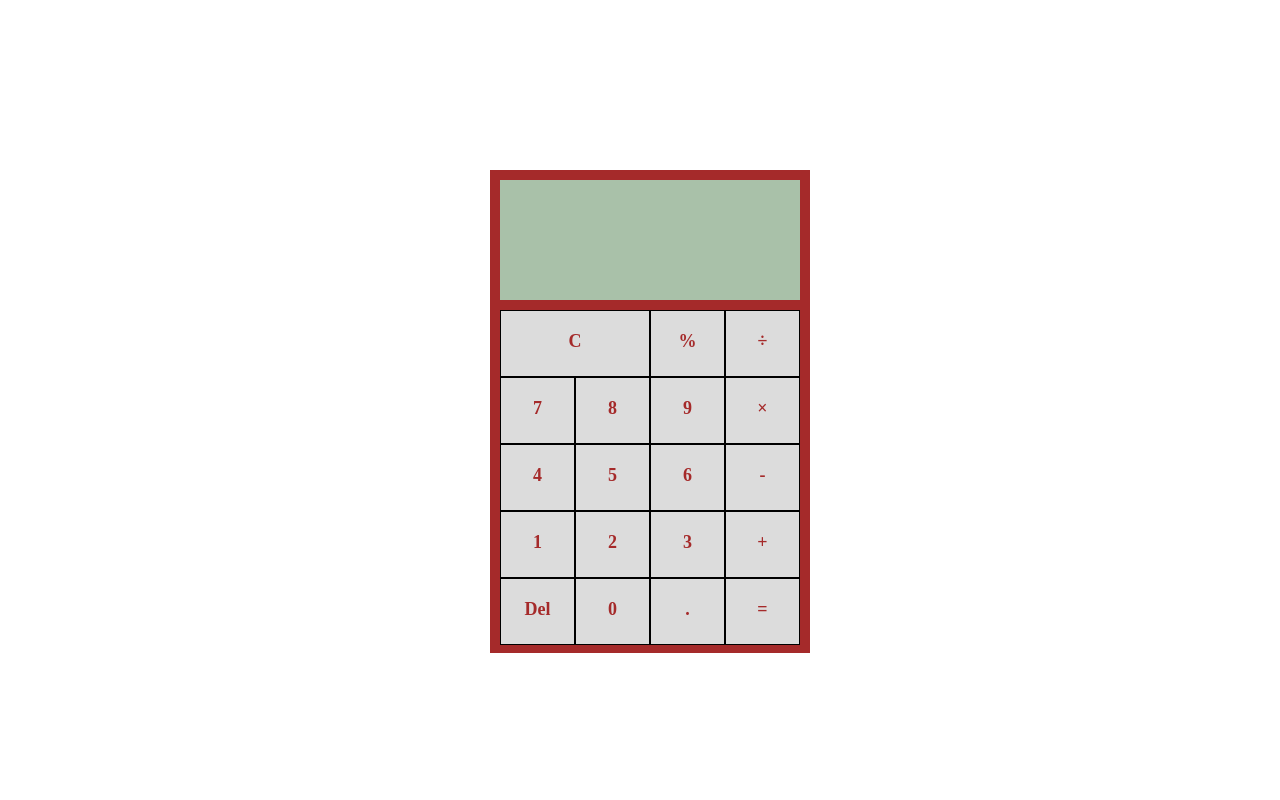
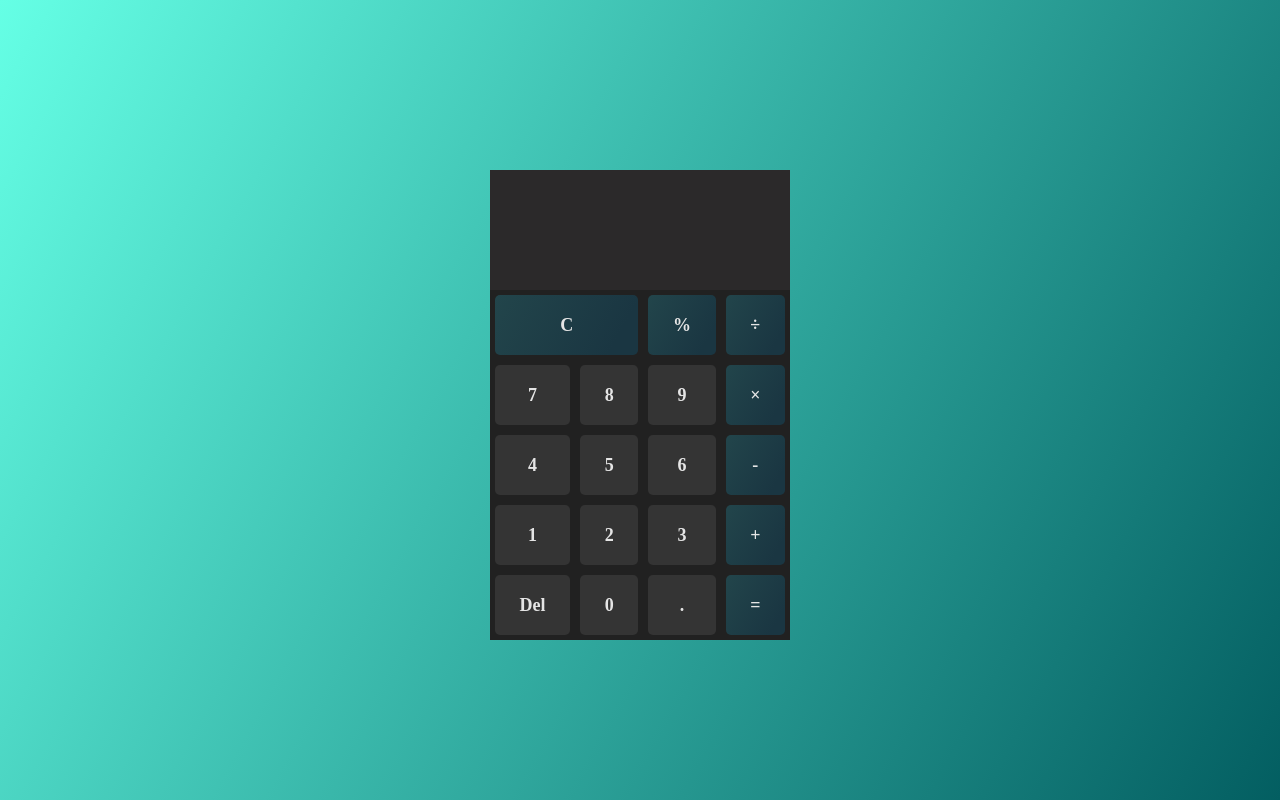
Before and after one commit to binathperera/calculator, a plain HTML site: page index.html in a window 1280 px wide. Both pictures are taken after a click on the element "Del". Drawn offline with Linux system fonts and the light colour scheme.

Commit message:
Add css styling

```diff
--- a/index.html
+++ b/index.html
@@ -14,25 +14,25 @@
                 <div id="line2"></div>
             </div>
             <div class="grid-container">
-                <div class="grid-item" style="min-width: 148px;">C</div>
-                <div class="grid-item" >%</div>
-                <div class="grid-item" >÷</div>
+                <div class="grid-item operator" id="c">C</div>
+                <div class="grid-item operator" >%</div>
+                <div class="grid-item operator" >÷</div>
                 <div class="grid-item" >7</div>
                 <div class="grid-item" >8</div>
                 <div class="grid-item" >9</div>
-                <div class="grid-item" >×</div>
+                <div class="grid-item operator" >×</div>
                 <div class="grid-item" >4</div>
                 <div class="grid-item" >5</div>
                 <div class="grid-item" >6</div>
-                <div class="grid-item" >-</div>
+                <div class="grid-item operator" >-</div>
                 <div class="grid-item" >1</div>
                 <div class="grid-item" >2</div>
                 <div class="grid-item" >3</div>
-                <div class="grid-item" >+</div>
+                <div class="grid-item operator" >+</div>
                 <div class="grid-item" >Del</div>
                 <div class="grid-item" >0</div>
                 <div class="grid-item" >.</div>
-                <div class="grid-item" >=</div>
+                <div class="grid-item operator" >=</div>
             </div>
         </div>
     </body>
--- a/script.js
+++ b/script.js
@@ -9,14 +9,12 @@ var operand2Specified=false;
 function clickEvent(e){
     var line1=document.getElementById('line1');
     var line2=document.getElementById('line2');
-    e.target.style.backgroundColor="white";
-    setTimeout(function(){e.target.style.backgroundColor="gainsboro";},150);
+    e.target.style.backgroundColor="rgb(33, 33, 33)";
+    setTimeout(function(){e.target.style.backgroundColor="rgb(52, 52, 52)";},150);
     var character=e.target.innerText;
     if('1234567890'.includes(character) && line2.innerText.length==10){
         return;
     }
-    if(character=='÷')character='/';
-    if(character=='×')character='*';
     if(character=='Del'){
         line2.innerText=line2.innerText.substring(0,line2.innerText.length-1);
         if(line2.innerText.length==0){
@@ -28,13 +26,13 @@ function clickEvent(e){
         }
         return;
     }
-    if('+-*/%'.includes(character) && !operand1Specified)return;
+    if('+-×÷%'.includes(character) && !operand1Specified)return;
     if(character=='%'){
         if(operand2Specified){
             operand2=line2.innerText;
             var result=doOperation();//////////////////
-            line1.innerText= result+'/100=';
-            operation="/"; //////////////
+            line1.innerText= result+'÷100=';
+            operation="÷"; //////////////
             operand2='100';
             result= doOperation();
             line1.innerText+=result;
@@ -42,8 +40,8 @@ function clickEvent(e){
             operand2Specified=false;
             line2.innerText= result;
         }else{
-            line1.innerText= line2.innerText+'/100=';
-            operation="/";
+            line1.innerText= line2.innerText+'÷100=';
+            operation="÷";
             operand2='100';
             var result=doOperation();//////////////////////
             line1.innerText+=result;
@@ -60,10 +58,12 @@ function clickEvent(e){
     }
     if(character=='=' && !operand2Specified)return;//Return if full expression is not entered yet
     if(character=='0' && line2.innerText=='0')return; //If 0 is entered when 0 is already there as first digit
-    if(line2.innerText=='0' && !'+-*/%.='.includes(character))line2.innerText='';//If first letter is 0 and any other digit except period(.) is entered in front
+    if(line2.innerText=='0' && !'+-×÷%.='.includes(character))line2.innerText='';//If first letter is 0 and any other digit except period(.) is entered in front
     if(character=='=' && operationSpecified && operand1Specified && operand2Specified){
+        let result=doOperation();///////////////////////
+        if(result==undefined)return;
         line1.innerText= line1.innerText+line2.innerText+'=';
-        line2.innerText= doOperation();///////////////////////
+        line2.innerText= result;
         operand1= line2.innerText;
         line1.innerText= line1.innerText+line2.innerText;
         operationSpecified=false;
@@ -78,8 +78,9 @@ function clickEvent(e){
         operand2Specified=false;
         return;
     }
-    if('+-*/-%'.includes(character) && operationSpecified && operand1Specified && operand2Specified){
-        var result=doOperation(); ///////////////////
+    if('+-×÷-%'.includes(character) && operationSpecified && operand1Specified && operand2Specified){
+        let result=doOperation(); ///////////////////
+        if(result==undefined)return;
         operand2Specified=false;
         operand1=result;
         line1.innerText= result+character;
@@ -88,14 +89,14 @@ function clickEvent(e){
         return;
     }
 
-    if('+-*/-%'.includes(character) && !operationSpecified){
+    if('+-×÷-%'.includes(character) && !operationSpecified){
         operationSpecified=true;
         operation=character; //////////////
         line1.innerText= line2.innerText+character;
         line2.innerText="";
         return;
     }
-    if('+-*/-%'.includes(character) && operationSpecified){
+    if('+-×÷-%'.includes(character) && operationSpecified){
         var text=line1.innerText;
         line1.innerText= text.substring(0,text.length-1)+character;
         operation=character;
@@ -120,10 +121,10 @@ function doOperation(){
     switch(operation){
         case '+': result= parseFloat(operand1) + parseFloat(operand2); break;
         case '-': result= parseFloat(operand1)-parseFloat(operand2); break;
-        case '*': result= parseFloat(operand1)*parseFloat(operand2); break;
-        case '/':{
+        case '×': result= parseFloat(operand1)*parseFloat(operand2); break;
+        case '÷':{
                         if(operand2==0){
-                            result= "undefined";
+                            window.alert("Cannot divide by zero!");
                         }else{
                             result= parseFloat(operand1)/parseFloat(operand2);
                         }
--- a/styles.css
+++ b/styles.css
@@ -1,12 +1,11 @@
 body{
     margin: 0;
+    height: 100vh;
+    background: linear-gradient(299deg, rgba(3,94,97,1) 0%, rgba(101,255,229,1) 100%);
 }
 
 #frame{
-    background-color: brown;
-    padding: 10px;
     width: 300px;
-
     position: absolute;
     top: 50%;
     left: 50%;
@@ -14,40 +13,44 @@ body{
 }
 #display-div{
     height: 90pt;
-    background-color: rgb(169, 193, 169);
+    background-color: rgb(43, 41, 42);
     text-align: right;
-
     overflow: hidden;
 }
+
 .grid-container{
-    display: flex;
-    flex-wrap: wrap;
-    height: 250pt;
-    background-color: white;
-    margin-top: 10px;
+    display: grid;
+    grid-template: auto auto auto auto auto / auto auto auto auto;
+    /* height: 250pt; */
+    background-color: rgb(33, 33, 33);
     align-items: center;
 }
 .grid-item{
-    background-color: gainsboro;
-    flex: 1;
-    color: brown;
+    background-color: #343434;
+    color:rgb(229, 229, 229);
+    min-height: 60px;
     text-align: center;
+    line-height: 60px;
     font-size: large;
     font-weight: bold;
-    line-height: 60px;
-    min-width: 60px;
-    min-height: 65px;
-
-    border: 1px solid black;
-
+    margin: 5px;
+    border-radius: 5px;
+}
+.operator{
+    background: linear-gradient(299deg, rgba(26,54,66,1) 17%, rgba(34,69,75,1) 100%);
 }
 #line1{
     font-size: 24px;
     min-height: 1lh;
     overflow: auto;
+    color: rgb(229, 227, 228);
 }
 #line2{
     font-size: 40px;
     min-height: 1lh;
     overflow: auto;
+    color: rgb(251, 249, 250);;
 }
+#c{
+    grid-column: 1 / span 2;
+}
```
